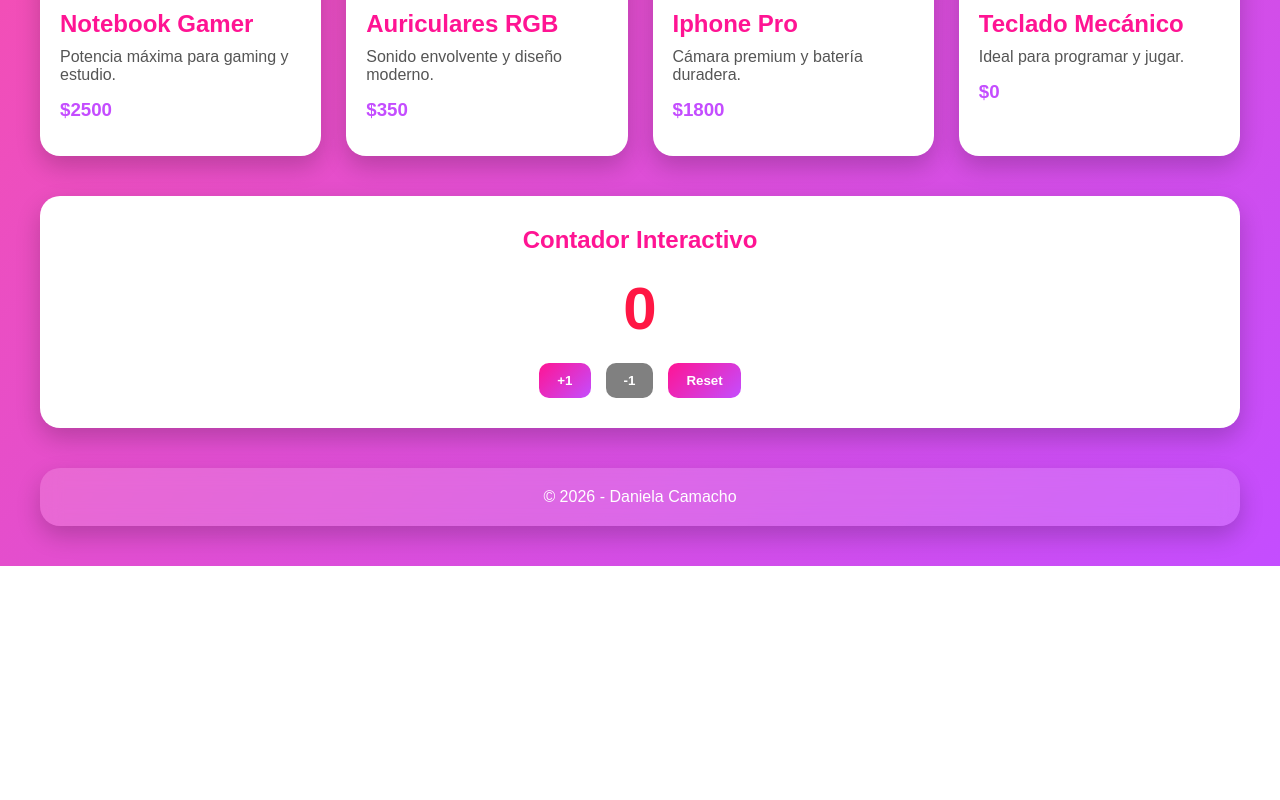
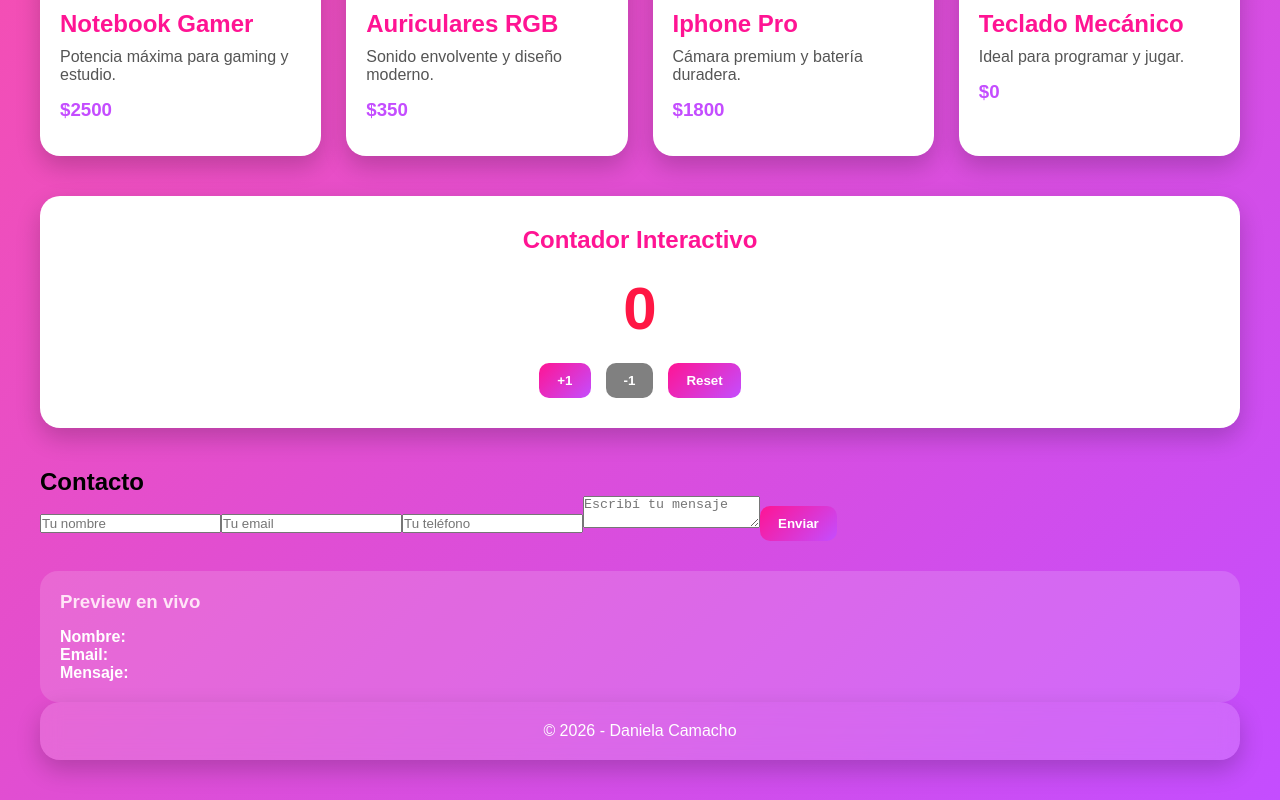
Before and after one commit to daniicamacho27/tp6-react, a React (Vite) app: page / in a window 1280 px wide. Shown: the part 509-1309 px from the top of the page. Before the commit the page ends 1075 px from the top, so only its background shows below. Built offline with nearby package versions, Linux system fonts and the light colour scheme.

Commit message:
Agregar un preview en vivo para el formulario

```diff
--- a/src/App.jsx
+++ b/src/App.jsx
@@ -55,6 +55,7 @@
       )}
 
       <Contador />
+      <ContactForm/>
 
       <Footer />
     </div>
--- a/src/components/ContactForm.jsx
+++ b/src/components/ContactForm.jsx
@@ -5,6 +5,7 @@
   const [nombre, setNombre] = useState("");
   const [email, setEmail] = useState("");
   const [mensaje, setMensaje] = useState("");
+  const [telefono,setTelefono] = useState("");
 
   const handleSubmit = (e) => {
     e.preventDefault();
@@ -12,7 +13,8 @@
     console.log({
       nombre,
       email,
-      mensaje
+      mensaje,
+      telefono
     });
 
     alert("Mensaje enviado ");
@@ -37,6 +39,13 @@
           placeholder="Tu email"
           value={email}
           onChange={(e) => setEmail(e.target.value)}
+        />
+
+        <input
+         type="tel"
+         placeholder="Tu teléfono"
+         value={telefono}
+          onChange={(e) => setTelefono(e.target.value)}
         />
 
         <textarea
```
